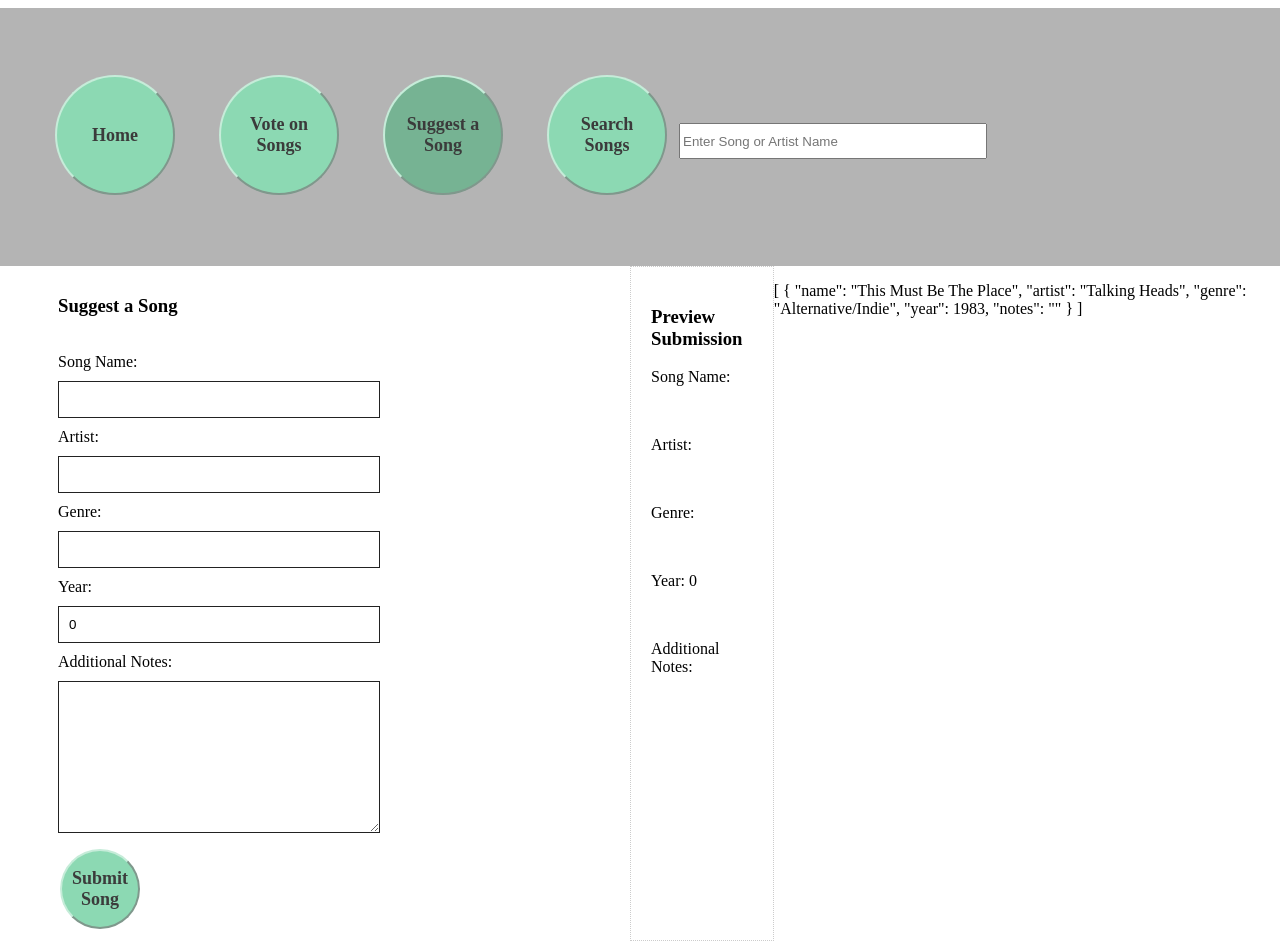
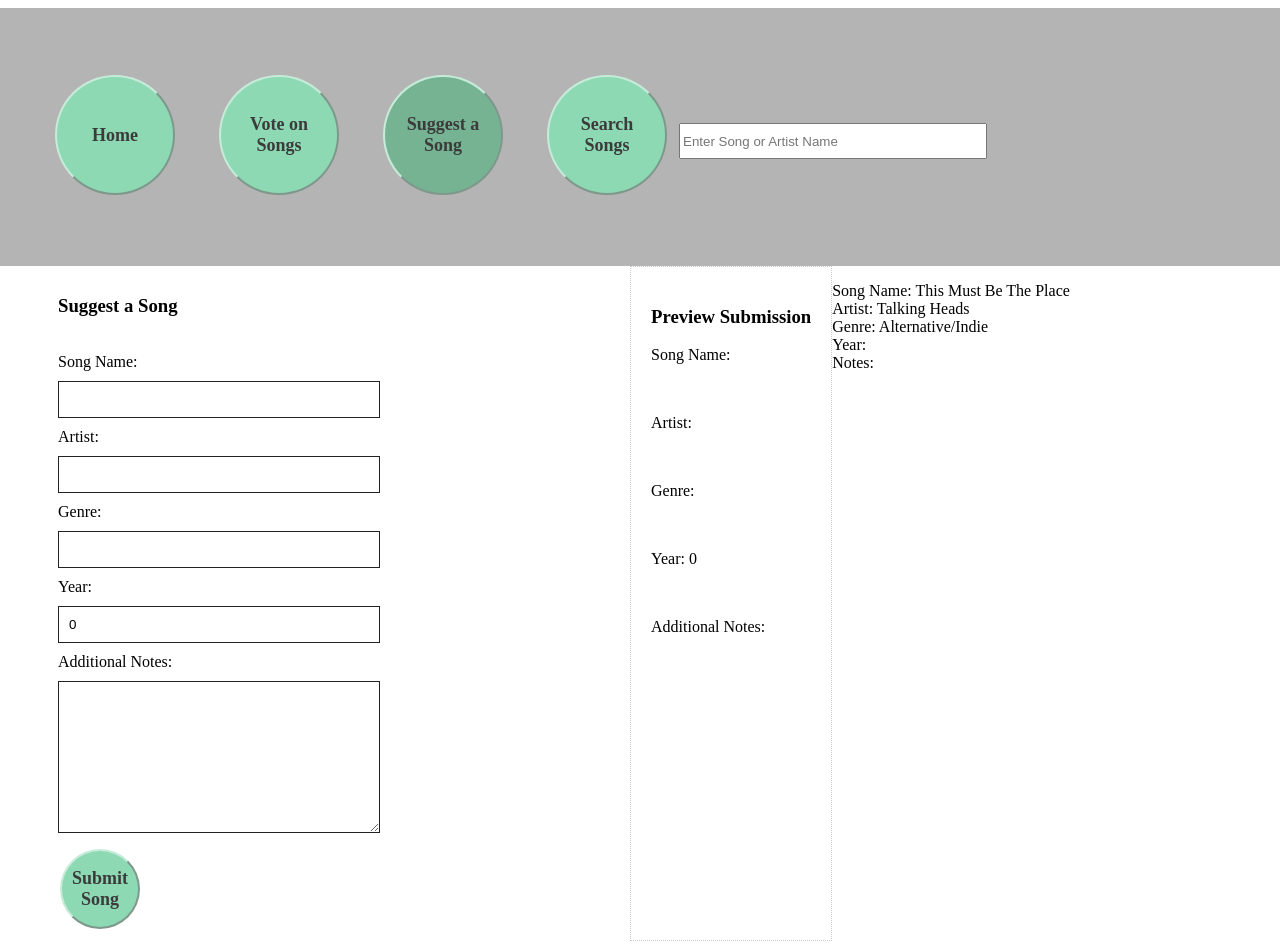
Before and after one commit to Altyptico/Vue-Js-Song-Library, a Vue app in the folder songlibrary/: page /Suggest in a window 1280 px wide. Shown: the top 949 px of the page. Built offline with nearby package versions, Linux system fonts and the light colour scheme; a web font is replaced by a local one.

Commit message:
added v-for directive to display the songs added

```diff
--- a/songlibrary/src/components/Suggest.vue
+++ b/songlibrary/src/components/Suggest.vue
@@ -28,7 +28,8 @@
                                           <p>Year: {{suggest.year}}</p><br/>
                                           <p>Additional Notes: {{suggest.notes}}</p>
                               </div>
-                                    <p>{{songLibrary}}</p>
+                                    <p v-for="item in songLibrary" v-bind:key="item.id">Song Name:  {{item.name}}<br/>Artist:   {{item.artist}}<br/>Genre:   {{item.genre}}<br/>Year:   {{item.Year}}<br/>Notes:   {{item.notes}}<br/>
+                                 </p>
                         </div>
 
             </div>
@@ -48,10 +49,10 @@ export default {
       //         type: String,
       //         default: ''
       //     },
-      //     songLibrary:{
-      //         type: Array,
-      //         default: function(){ return []}
-      //     }
+//           songLibrary:{
+//               type: Array,
+//               default: function(){ return []}
+//           }
 
 //     },
    data() {
```
